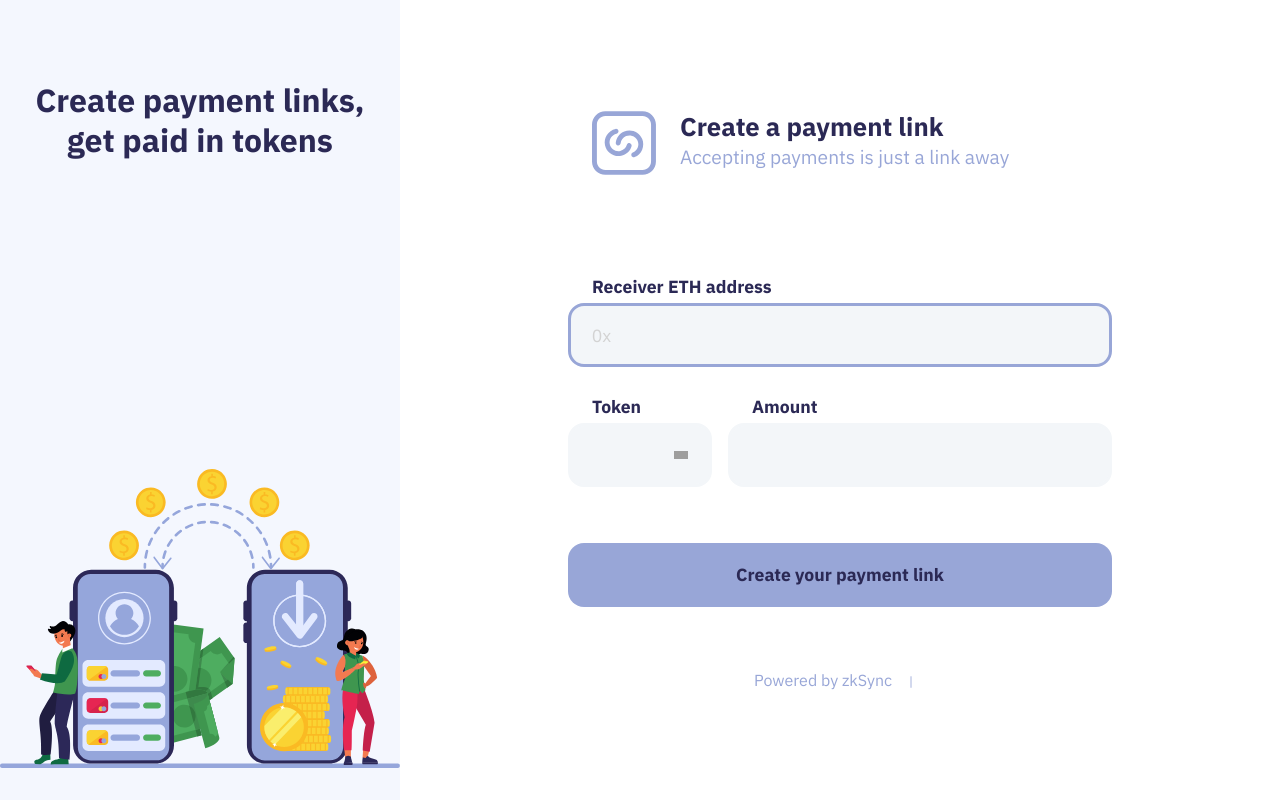
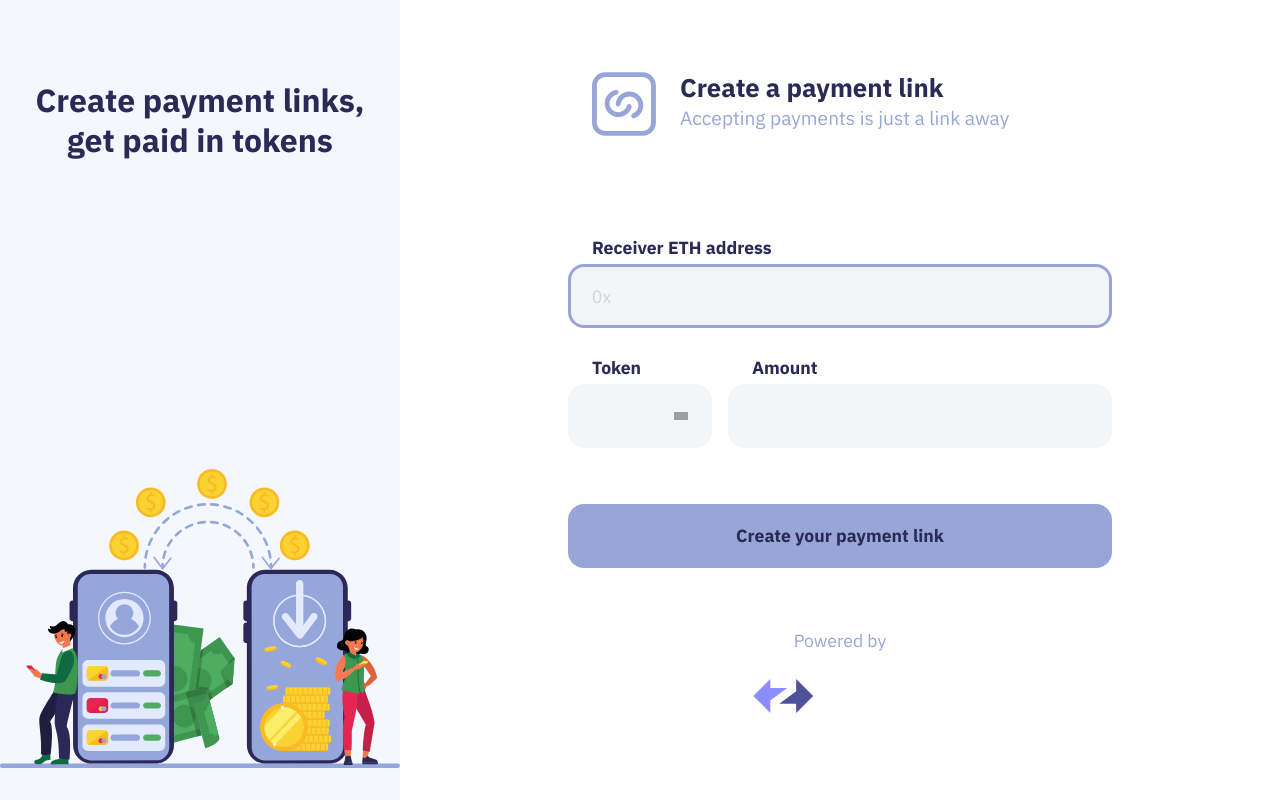
Before and after one commit to matter-labs/zksync-link, a Svelte app: page / in a window 1280 px wide. Built offline with nearby package versions, Linux system fonts and the light colour scheme; no server answers; grey boxes are pictures that could not be loaded.

Commit message:
add logo

```diff
--- a/src/Main.svelte
+++ b/src/Main.svelte
@@ -425,8 +425,8 @@
         </fieldset>
 
         <footer>
-            <a href="https://zksync.io">Powered by zkSync</a>
-            <span>|</span>
+            <p>Powered by</p><br>
+            <a href="https://zksync.io"><img src="images/logo-dark.svg" width="200em"/></a>
         </footer>
     </form>
 </main>
```
Also changed, not shown: public/images/logo-dark.svg (added), 1 other file (tests, documents, lock files or other folders).
